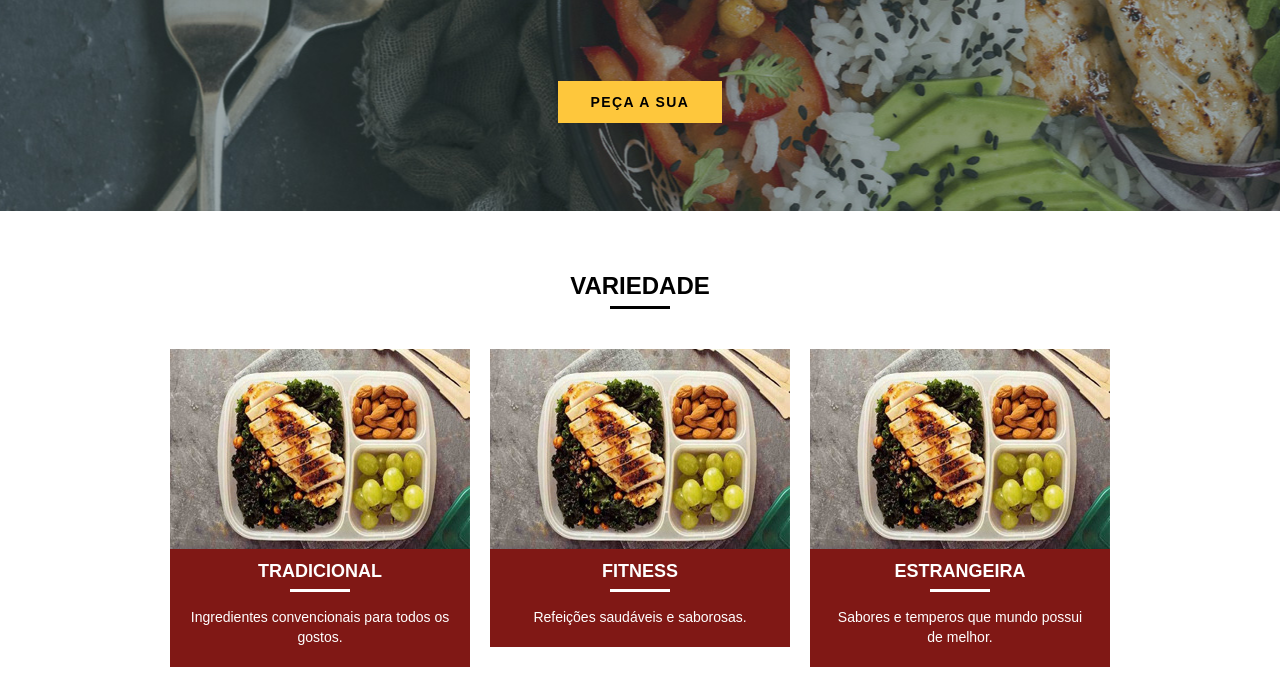
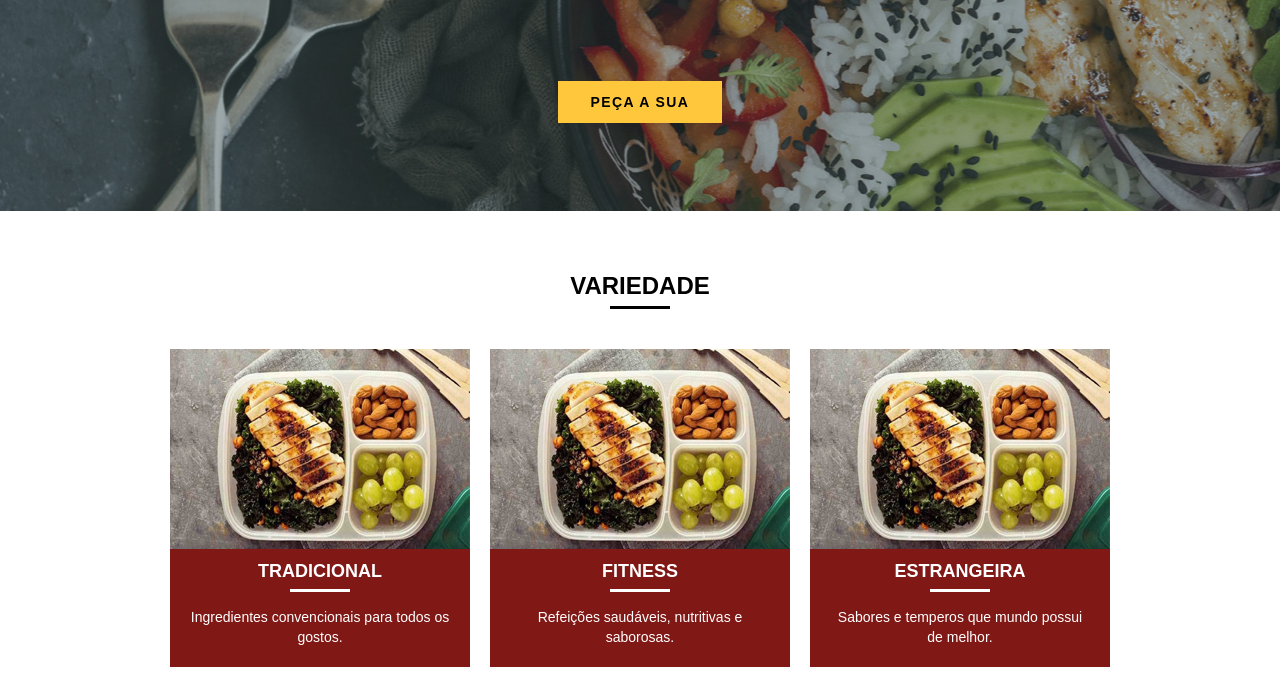
Before and after one commit to MichaelAlbertoni/sitePandeco, a plain HTML site: page index.html in a window 1280 px wide. Shown: the part 246-930 px from the top of the page. Drawn offline with Linux system fonts and the light colour scheme.

Commit message:
Alteração descrição Marmita Fitness

```diff
--- a/index.html
+++ b/index.html
@@ -51,7 +51,7 @@
 					<img src="img/produtos/fitness.jpg" alt="Pandeco Marmitas Fitness">
 				</div>
 				<h3>Fitness</h3>
-				<p>Refeições saudáveis e saborosas.</p>
+				<p>Refeições saudáveis, nutritivas e saborosas.</p>
 			</li>
 
 			<li class="grid-1-3">
```
